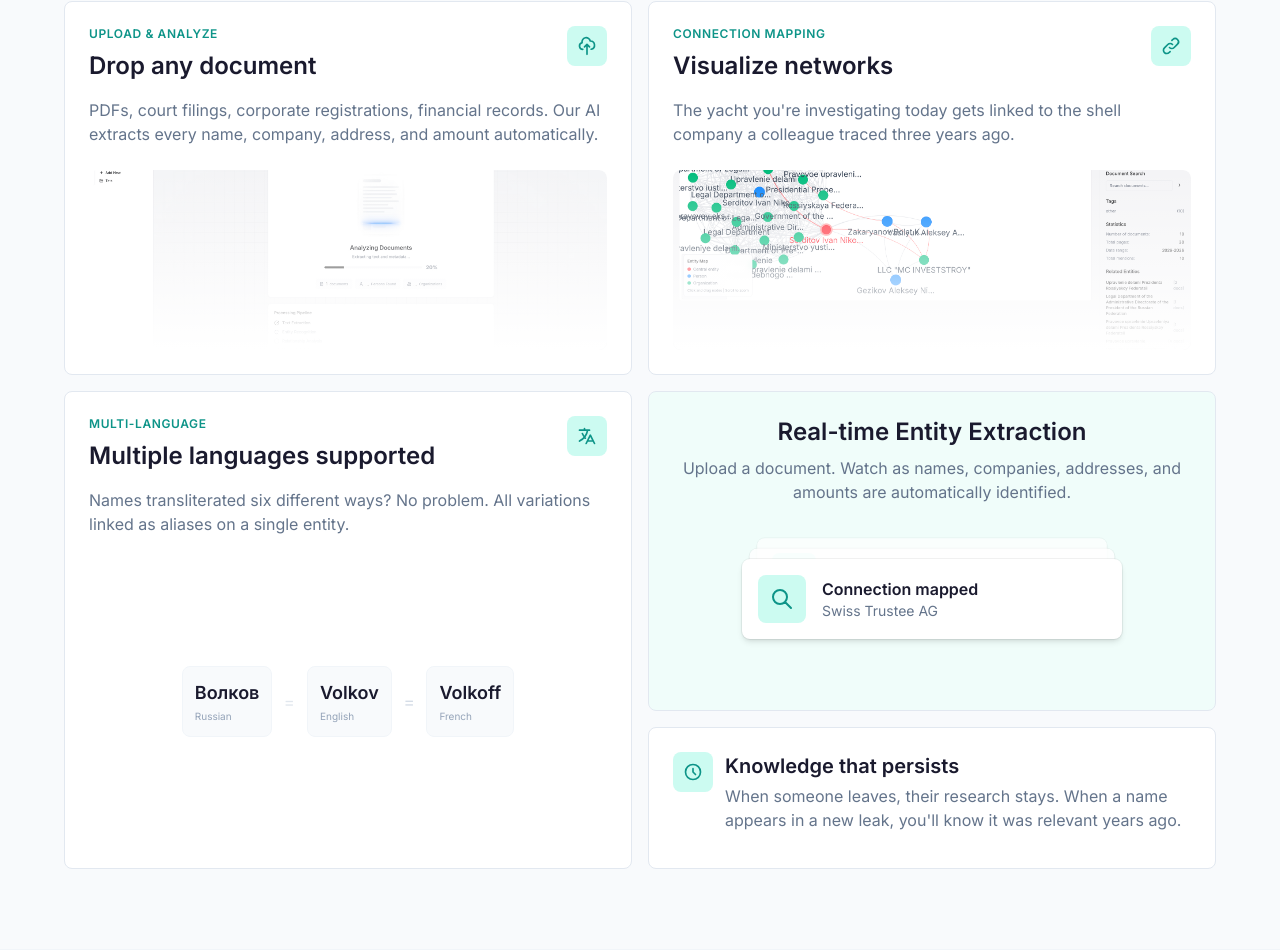
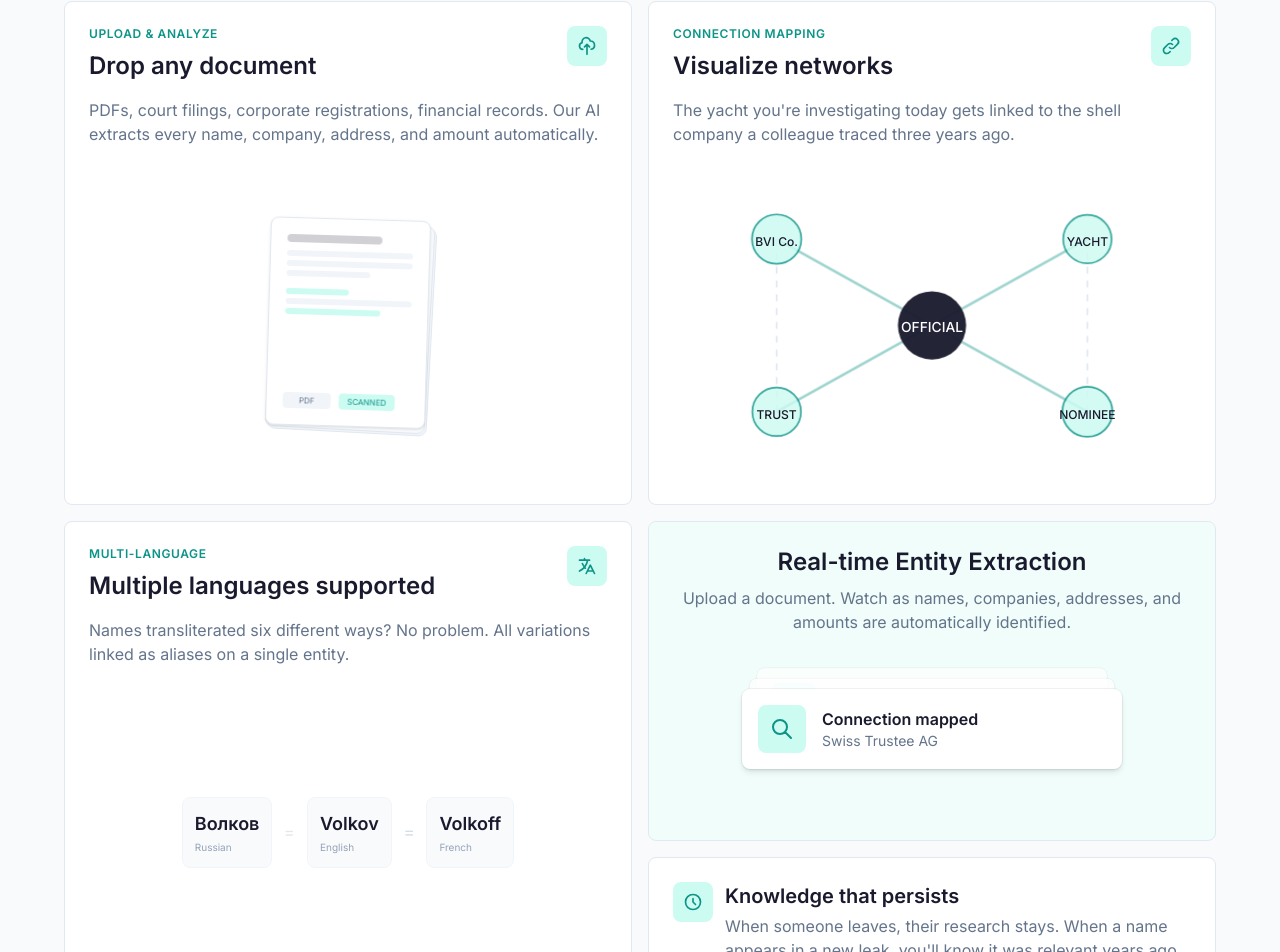
Before and after one commit to swedishfrenchpress/acf-document-scanner, a Next.js app: page / in a window 1280 px wide. Shown: the part 1572-2524 px from the top of the page. Built offline with nearby package versions, Linux system fonts and the light colour scheme.

Commit message:
updated website animations.

```diff
--- a/src/app/page.tsx
+++ b/src/app/page.tsx
@@ -297,17 +297,25 @@ function BentoFeatures() {
               Our AI extracts every name, company, address, and amount automatically.
             </p>
 
-            {/* Document scanning UI */}
-            <div className="flex-1 flex items-center justify-center min-h-[180px] relative overflow-hidden rounded-lg">
-              <div className="relative w-full h-full">
-                <Image
-                  src="/doc-scan.jpg"
-                  alt="Document scanning interface"
-                  fill
-                  className="object-cover rounded-lg"
-                />
-                {/* Gradient fade overlay */}
-                <div className="absolute inset-0 bg-gradient-to-t from-white via-white/50 to-transparent pointer-events-none"></div>
+            {/* Document stack */}
+            <div className="flex-1 flex items-center justify-center min-h-[180px] relative">
+              <div className="relative">
+                <div className="absolute -bottom-1 -right-1 w-40 h-52 bg-gray-100 rounded-lg transform rotate-2 border border-gray-200 animate-document-stack-2"></div>
+                <div className="absolute -bottom-0.5 -right-0.5 w-40 h-52 bg-gray-50 rounded-lg transform rotate-1 border border-gray-200 animate-document-stack-1"></div>
+                <div className="relative w-40 h-52 bg-white rounded-lg shadow-sm border border-gray-200 p-4 flex flex-col animate-document-float">
+                  <div className="h-2 w-3/4 bg-navy/20 rounded mb-2"></div>
+                  <div className="h-1.5 w-full bg-gray-100 rounded mb-1"></div>
+                  <div className="h-1.5 w-full bg-gray-100 rounded mb-1"></div>
+                  <div className="h-1.5 w-2/3 bg-gray-100 rounded mb-3"></div>
+                  <div className="h-1.5 w-1/2 bg-teal-soft rounded mb-1"></div>
+                  <div className="h-1.5 w-full bg-gray-100 rounded mb-1"></div>
+                  <div className="h-1.5 w-3/4 bg-teal-soft rounded mb-1"></div>
+                  <div className="flex-1"></div>
+                  <div className="flex gap-2">
+                    <div className="h-4 w-12 bg-gray-100 rounded text-[8px] flex items-center justify-center text-gray-500">PDF</div>
+                    <div className="h-4 w-14 bg-teal-soft rounded text-[8px] flex items-center justify-center text-teal">SCANNED</div>
+                  </div>
+                </div>
               </div>
             </div>
           </div>
@@ -331,18 +339,114 @@ function BentoFeatures() {
               The yacht you&apos;re investigating today gets linked to the shell company a colleague traced three years ago.
             </p>
 
-            {/* Connection map visualization */}
-            <div className="flex-1 flex items-center justify-center min-h-[180px] relative overflow-hidden rounded-lg">
-              <div className="relative w-full h-full">
-                <Image
-                  src="/map-linking.jpg"
-                  alt="Connection map showing entity relationships"
-                  fill
-                  className="object-cover rounded-lg"
+            {/* Network graph */}
+            <div className="flex-1 relative min-h-[180px] overflow-hidden">
+              <svg className="w-full h-full" viewBox="0 0 300 180">
+                <line
+                  x1="150" y1="90" x2="60" y2="40"
+                  stroke="#0d9488"
+                  strokeWidth="1.5"
+                  opacity="0"
+                  style={{
+                    animation: 'line-fade-in 1s ease-out forwards',
+                    animationDelay: '0.2s'
+                  }}
                 />
-                {/* Gradient fade overlay */}
-                <div className="absolute inset-0 bg-gradient-to-t from-white via-white/50 to-transparent pointer-events-none"></div>
-              </div>
+                <line
+                  x1="150" y1="90" x2="240" y2="40"
+                  stroke="#0d9488"
+                  strokeWidth="1.5"
+                  opacity="0"
+                  style={{
+                    animation: 'line-fade-in 1s ease-out forwards',
+                    animationDelay: '0.4s'
+                  }}
+                />
+                <line
+                  x1="150" y1="90" x2="60" y2="140"
+                  stroke="#0d9488"
+                  strokeWidth="1.5"
+                  opacity="0"
+                  style={{
+                    animation: 'line-fade-in 1s ease-out forwards',
+                    animationDelay: '0.6s'
+                  }}
+                />
+                <line
+                  x1="150" y1="90" x2="240" y2="140"
+                  stroke="#0d9488"
+                  strokeWidth="1.5"
+                  opacity="0"
+                  style={{
+                    animation: 'line-fade-in 1s ease-out forwards',
+                    animationDelay: '0.8s'
+                  }}
+                />
+                <line x1="60" y1="40" x2="60" y2="140" stroke="#e2e8f0" strokeWidth="1" strokeDasharray="4 4" />
+                <line x1="240" y1="40" x2="240" y2="140" stroke="#e2e8f0" strokeWidth="1" strokeDasharray="4 4" />
+
+                <circle
+                  cx="150" cy="90"
+                  r="18"
+                  fill="#1a1a2e"
+                  style={{
+                    animation: 'center-node-pulse 2.5s ease-in-out infinite'
+                  }}
+                />
+                <text x="150" y="94" textAnchor="middle" fill="white" fontSize="8" fontWeight="500">OFFICIAL</text>
+
+                <circle
+                  cx="60" cy="40"
+                  r="14"
+                  fill="#ccfbf1"
+                  stroke="#0d9488"
+                  strokeWidth="1"
+                  style={{
+                    animation: 'node-pulse 2s ease-in-out infinite',
+                    animationDelay: '0.3s'
+                  }}
+                />
+                <text x="60" y="44" textAnchor="middle" fill="#1a1a2e" fontSize="7" fontWeight="500">BVI Co.</text>
+
+                <circle
+                  cx="240" cy="40"
+                  r="14"
+                  fill="#ccfbf1"
+                  stroke="#0d9488"
+                  strokeWidth="1"
+                  style={{
+                    animation: 'node-pulse 2s ease-in-out infinite',
+                    animationDelay: '0.5s'
+                  }}
+                />
+                <text x="240" y="44" textAnchor="middle" fill="#1a1a2e" fontSize="7" fontWeight="500">YACHT</text>
+
+                <circle
+                  cx="60" cy="140"
+                  r="14"
+                  fill="#ccfbf1"
+                  stroke="#0d9488"
+                  strokeWidth="1"
+                  style={{
+                    animation: 'node-pulse 2s ease-in-out infinite',
+                    animationDelay: '0.7s'
+                  }}
+                />
+                <text x="60" y="144" textAnchor="middle" fill="#1a1a2e" fontSize="7" fontWeight="500">TRUST</text>
+
+                <circle
+                  cx="240" cy="140"
+                  r="14"
+                  fill="#ccfbf1"
+                  stroke="#0d9488"
+                  strokeWidth="1"
+                  style={{
+                    animation: 'node-pulse 2s ease-in-out infinite',
+                    animationDelay: '0.9s'
+                  }}
+                />
+                <text x="240" y="144" textAnchor="middle" fill="#1a1a2e" fontSize="7" fontWeight="500">NOMINEE</text>
+              </svg>
             </div>
           </div>
 
```
